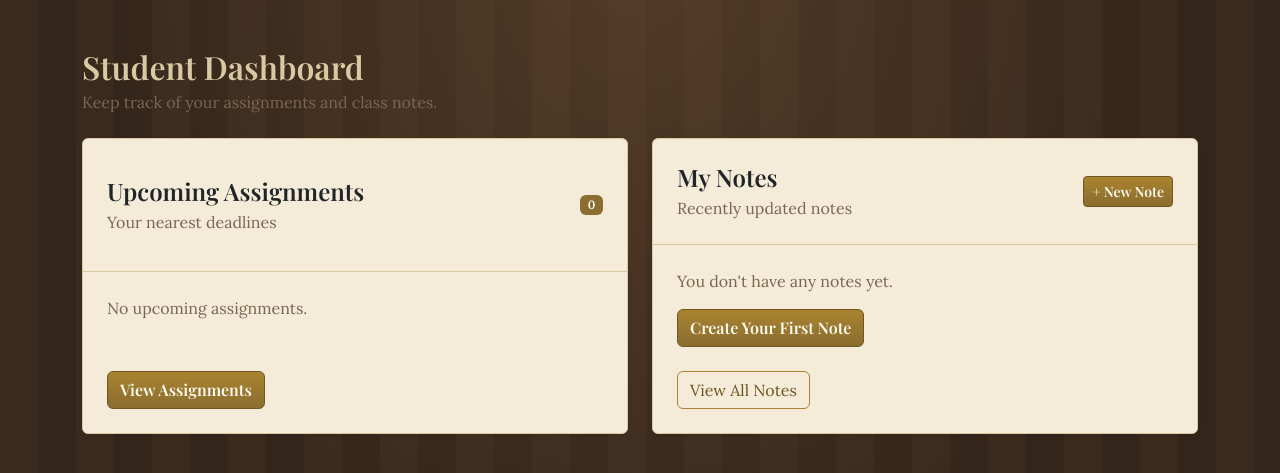
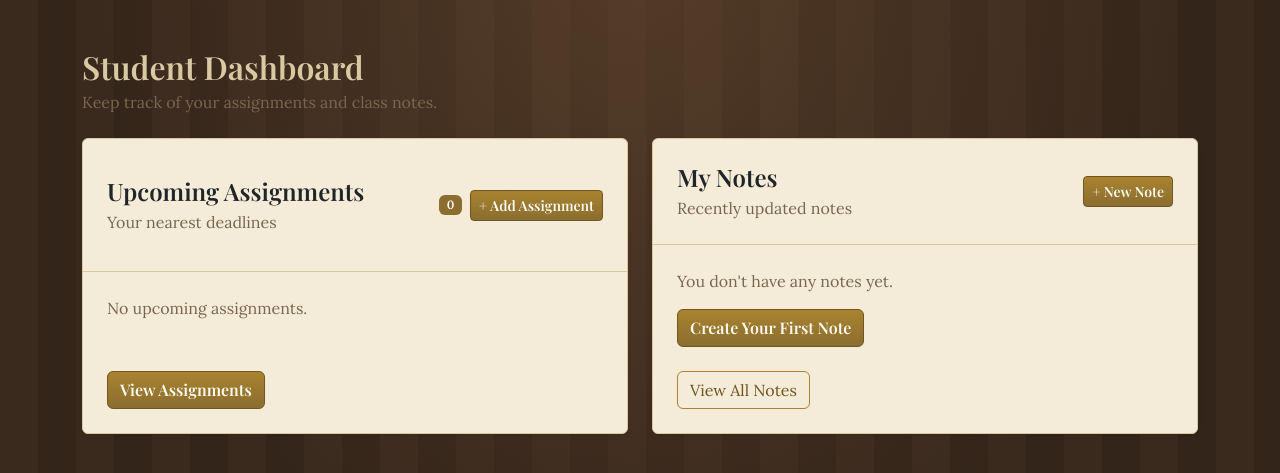
Before and after one commit to iZach-Low/SE-project-summer2026, a Django app: page / in a window 1280 px wide. Shown: the part 58-531 px from the top of the page. Run offline with Django 5.2, Linux system fonts and the light colour scheme; the visitor is signed in with stand-in values (Sample User, id 1); data that the repository does not hold is empty.

Commit message:
Add Assignment button to dashboard; adjusted requirements.txt

```diff
--- a/requirements.txt
+++ b/requirements.txt
@@ -1 +1,3 @@
-Django>=5.0,<6.0
+asgiref==3.12.1
+Django==6.0.7
+sqlparse==0.5.5
--- a/summer-project2026/project/webapp/templates/webapp/home.html
+++ b/summer-project2026/project/webapp/templates/webapp/home.html
@@ -35,7 +35,13 @@
                         <h2 class="h4 mb-1">Upcoming Assignments</h2>
                         <p class="text-muted mb-0">Your nearest deadlines</p>
                     </div>
-                    <span class="badge text-bg-primary">{{ assignments|length }}</span>
+                    {% comment %} Count badge + quick-add button grouped together.
+                       Uses the 'add_assignment' URL name from urls.py so the link
+                       resolves automatically — same pattern as the Notes block. {% endcomment %}
+                    <div class="d-flex align-items-center gap-2">
+                        <span class="badge text-bg-primary">{{ assignments|length }}</span>
+                        <a href="{% url 'add_assignment' %}" class="btn btn-sm btn-primary">+ Add Assignment</a>
+                    </div>
                 </div>
 
                 <div class="card-body p-4">
```
